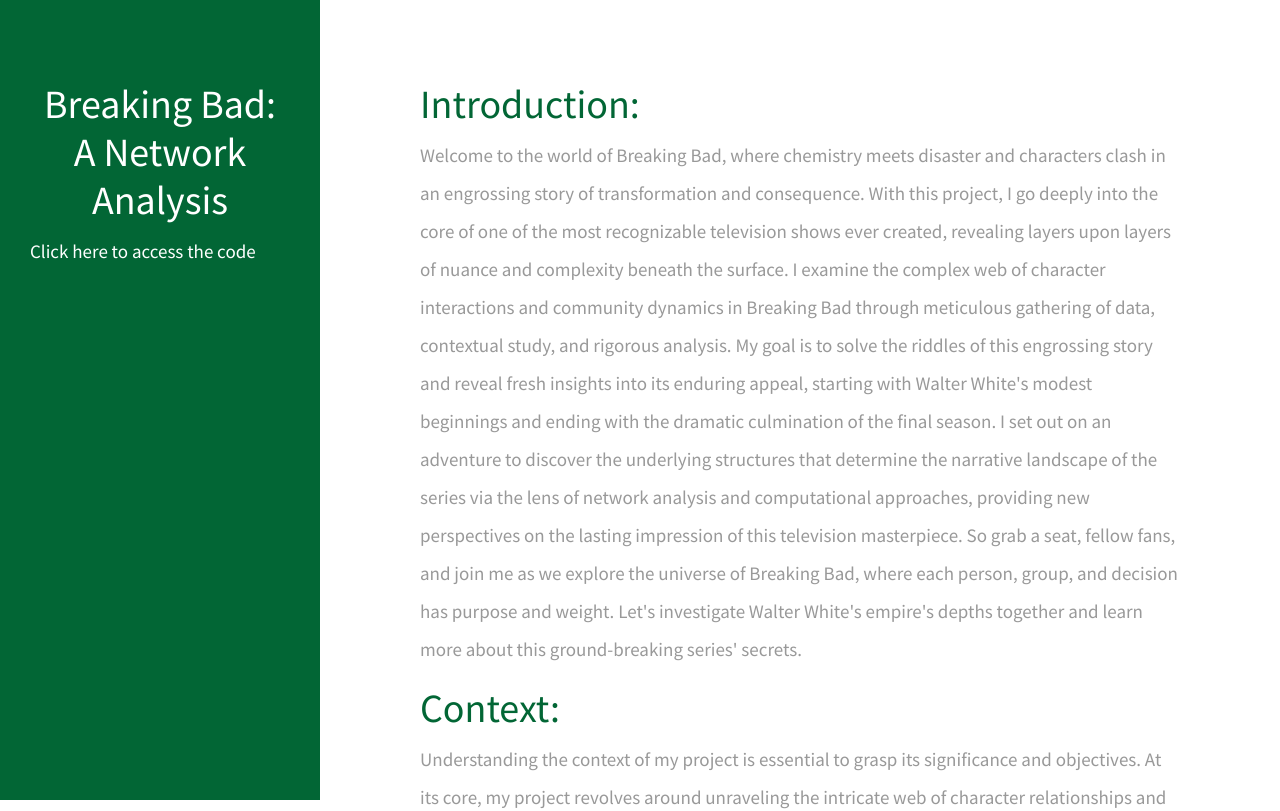
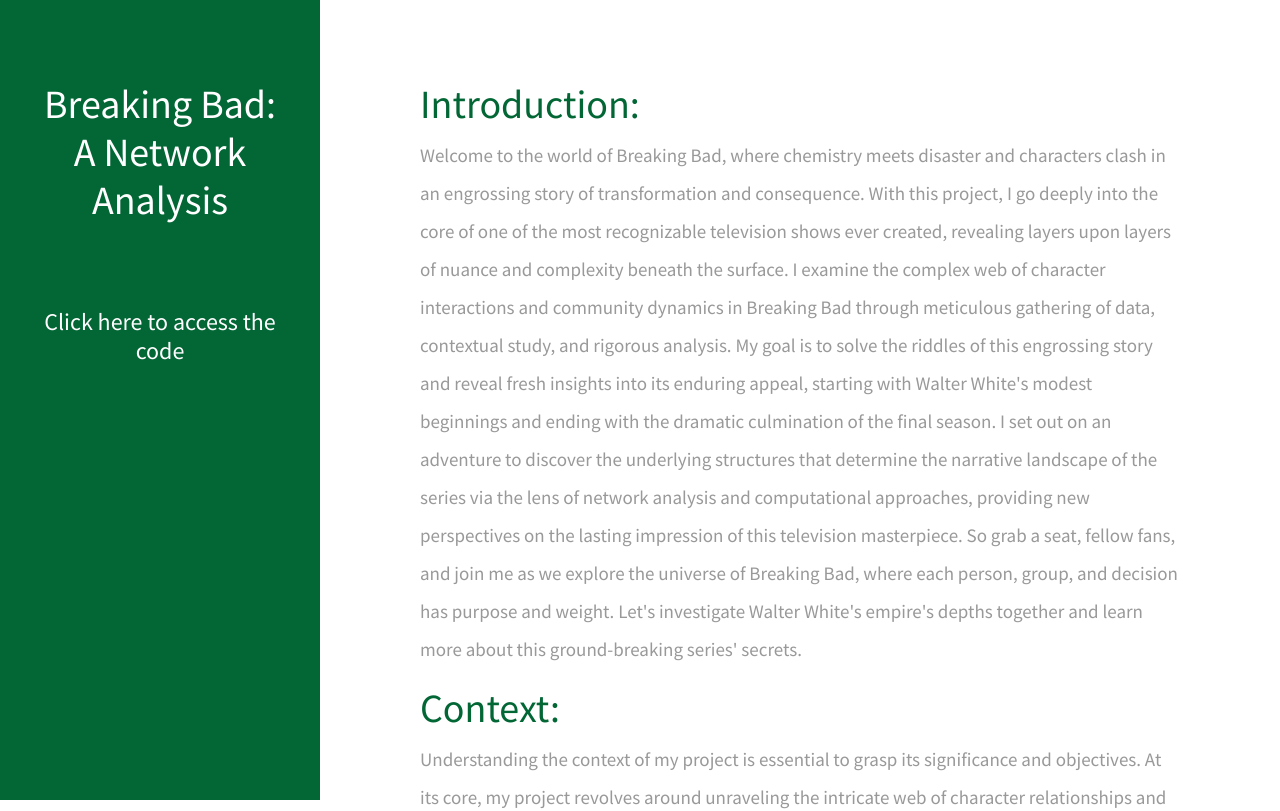
Before and after one commit to akshat1604/bb-network-analysis, a plain HTML site: page index.html in a window 1280 px wide. Shown: the top 811 px of the page. Drawn offline with Linux system fonts and the light colour scheme.

Commit message:
Some more formatting

```diff
--- a/index.html
+++ b/index.html
@@ -26,7 +26,8 @@ https://templatemo.com/tm-553-xtra-blog
             <div class="tm-site-header">
                 <!-- <div class="mb-3 mx-auto tm-site-logo"><i class="fas fa-times fa-2x"></i></div>             -->
                 <h1 class="text-center"> Breaking Bad: A Network Analysis</h1>
-                <a style="color: white;" href="https://github.com/akshat1604/breaking-bad-network-analysis/">Click here to access the code</a>
+                <br><br>
+                <h4 class="text-center"> <a style="color: white;" href="https://github.com/akshat1604/breaking-bad-network-analysis/">Click here to access the code</a>  </h4>
 
             </div>
 
```
